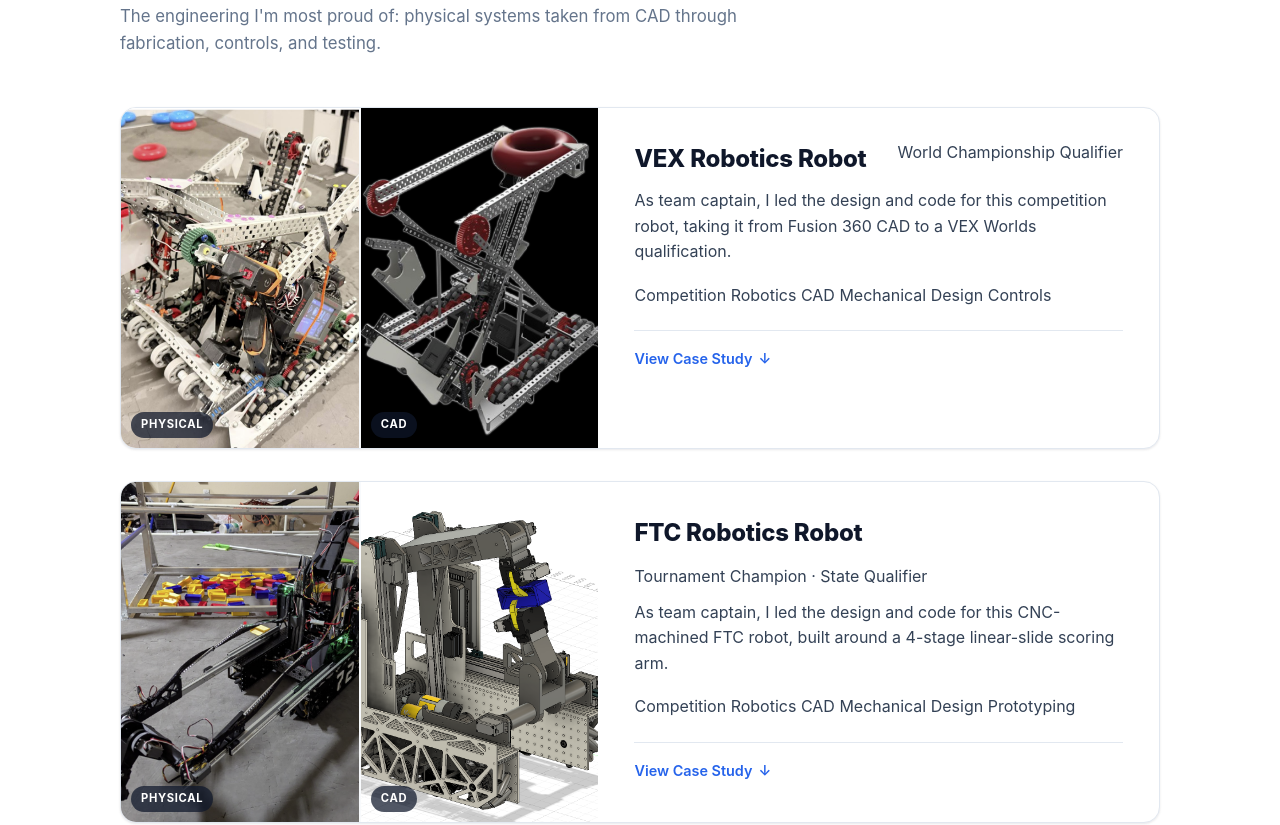
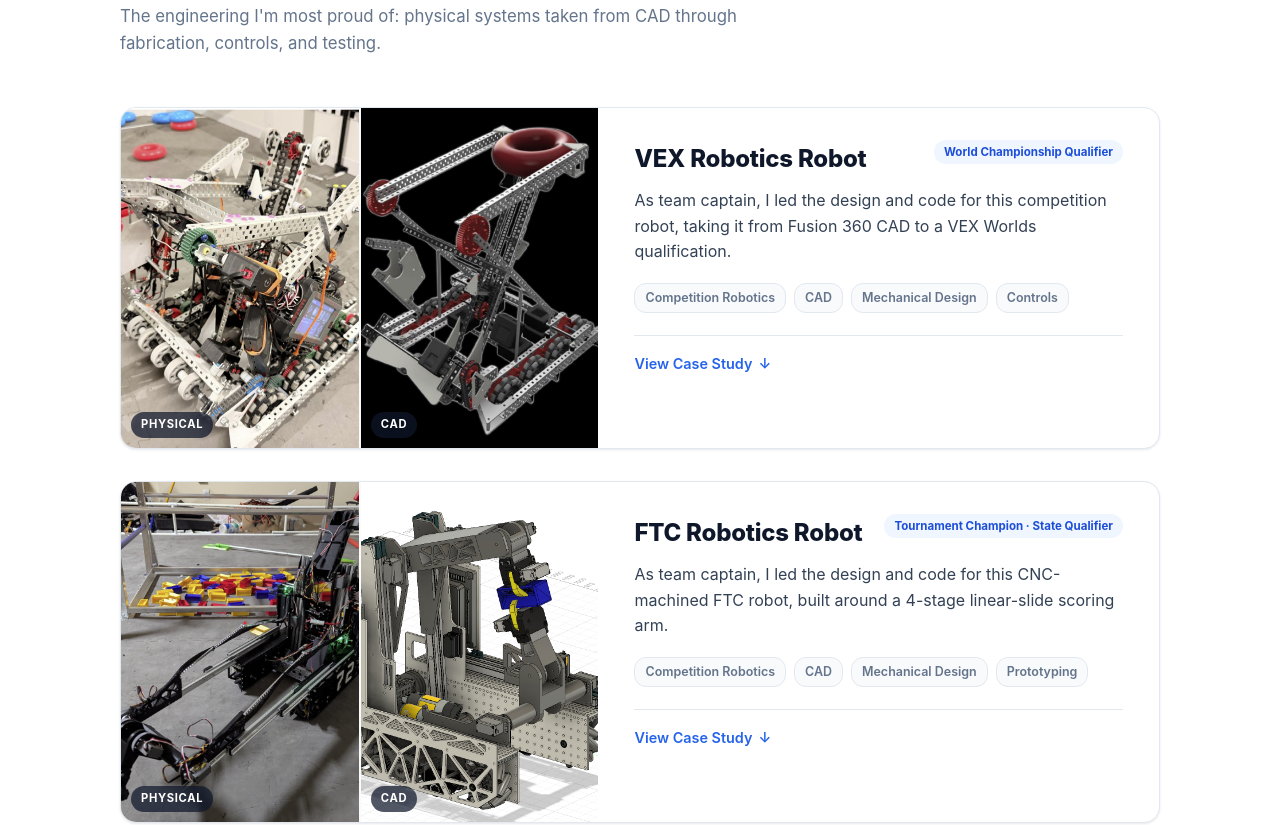
Before and after one commit to YashKathrani/personal, a plain HTML site: page index.html in a window 1280 px wide. Shown: the part 1864-2689 px from the top of the page. Drawn offline with Linux system fonts and the light colour scheme.

Commit message:
Update style.css

```diff
--- a/style.css
+++ b/style.css
@@ -415,6 +415,37 @@
     font-size: 1rem;
     line-height: 1.6;
     margin-bottom: 18px;
+}
+
+/* Award badge (used inline next to project/award titles) */
+.award {
+    display: inline-block;
+    background-color: var(--accent-tint);
+    color: var(--accent-dark);
+    font-size: 0.72rem;
+    font-weight: 700;
+    padding: 3px 10px;
+    border-radius: 20px;
+    white-space: nowrap;
+    vertical-align: middle;
+}
+
+/* Tech/skill tag row (used across project cards) */
+.tech {
+    display: flex;
+    flex-wrap: wrap;
+    gap: 8px;
+    margin-bottom: 14px;
+}
+
+.tech span {
+    background-color: var(--bg-alt);
+    color: var(--text-muted);
+    font-size: 0.78rem;
+    font-weight: 600;
+    padding: 4px 10px;
+    border-radius: 12px;
+    border: 1px solid var(--border);
 }
 
 .pf-body .tech {
```
